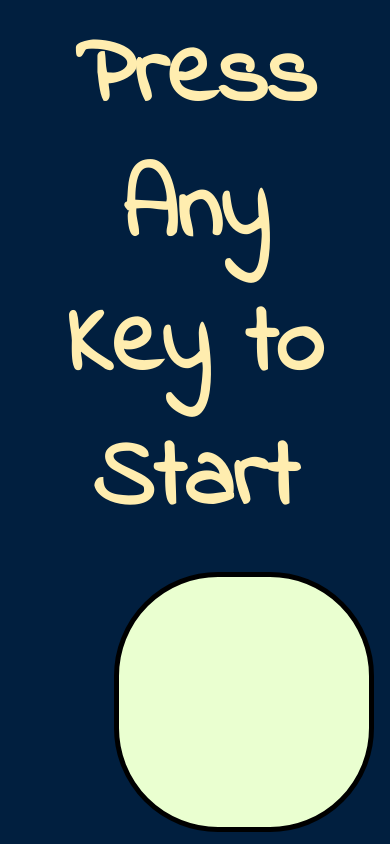
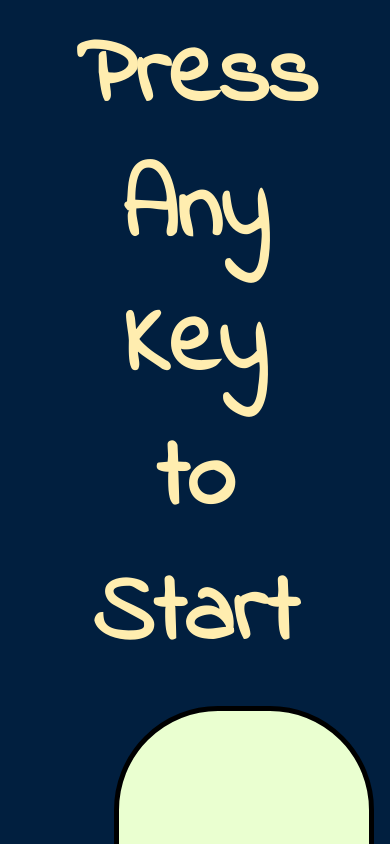
Before and after one commit to BartekPog/Simon, a plain HTML site: page index.html in a window 390 px wide. Shown: the top 844 px of the page. Drawn offline with nearby package versions, Linux system fonts and the light colour scheme.

Commit message:
Mobile update test

```diff
--- a/index.html
+++ b/index.html
@@ -12,7 +12,7 @@
 </head>
 
 <body>
-  <h1 class="level-title">Press Any Key to Start</h1>
+  <div class="level-title"><h1 class="level-title">Press Any Key to Start</h1></div>
   <div class="container">
     <div lass="row">
 
```
